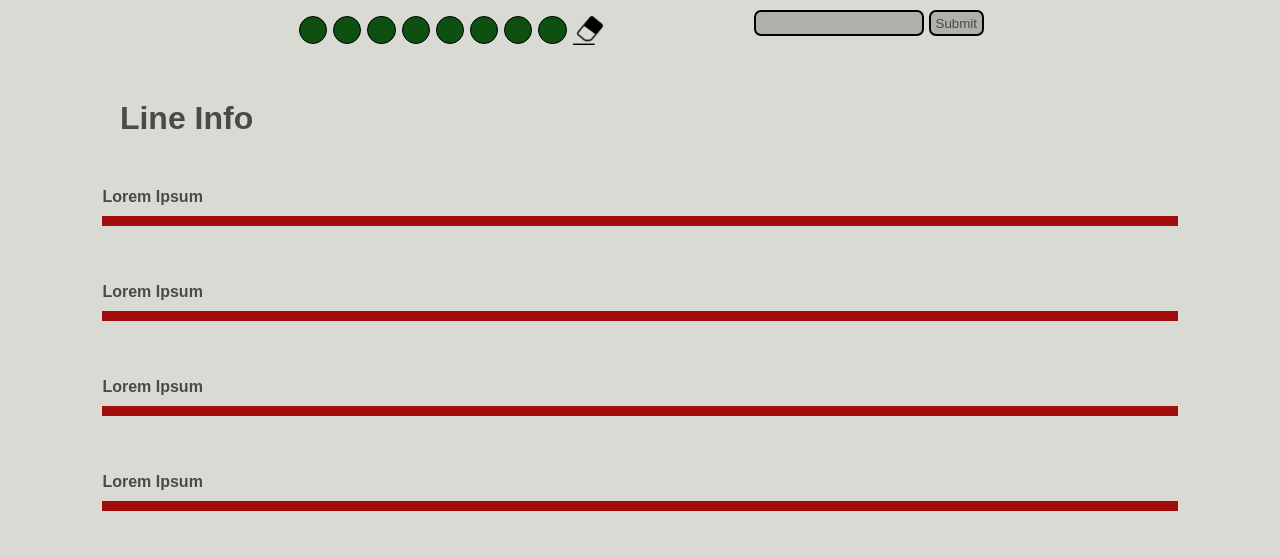
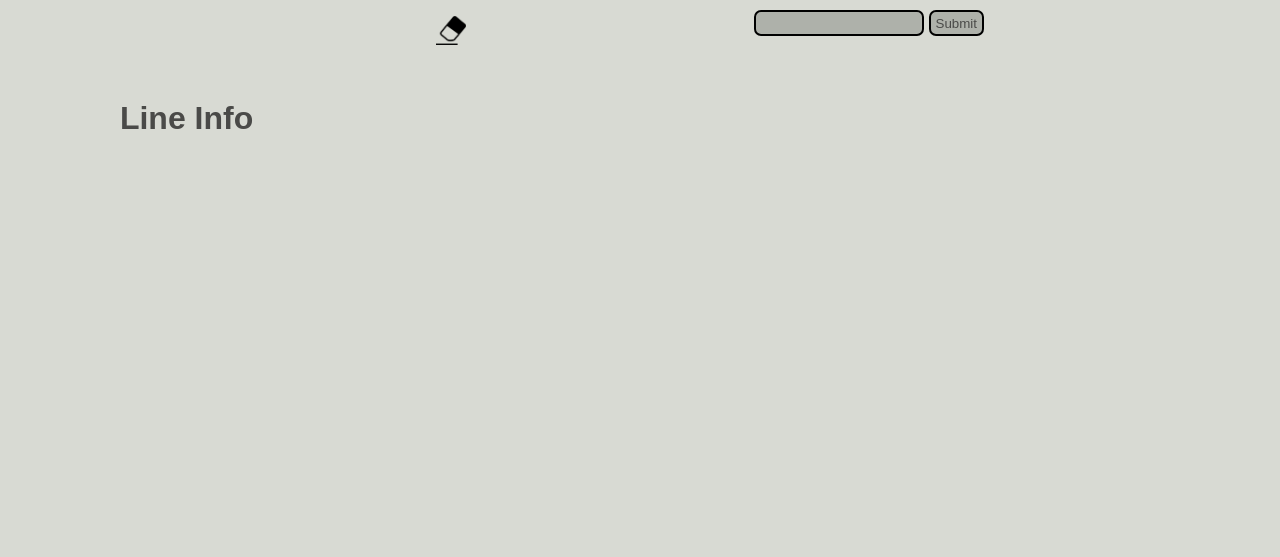
Before and after one commit to br3nd0g/Metro-Matcher, a Flask app: template templates/game.html in a window 1280 px wide. Shown: the part 623-1180 px from the top of the page. After the commit the page ends 752 px from the top, so only its background shows below. Run offline with Flask 2, Linux system fonts and the light colour scheme; the template is opened without the code that fills it: most values are stand-ins (such as "Sample title", 1, 10 or a date in 2020); some web fonts are replaced.

Commit message:
for reasons unknown...

```diff
--- a/static/css/style.css
+++ b/static/css/style.css
@@ -215,7 +215,6 @@ header>a{
     width: 30px;
     aspect-ratio: 1;
     border-radius:50%;
-    background-color: rgb(14, 80, 18);
     border: 1px solid black;
 }
 
@@ -282,7 +281,6 @@ header>a{
 .actualLine{
     height: 10px;
     width: 100%;
-    background-color: rgb(163, 12, 12);
 }
 
 /*leaderboard page css*/
--- a/static/js/showLines.js
+++ b/static/js/showLines.js
@@ -1,3 +1,19 @@
+const coloursArea = document.getElementById("colours")
+const linesArea = document.getElementById("linesInfo")
+
 jsonString = linesFromFlask;
 const linesObj = JSON.parse(jsonString)
-alert(linesObj)
+console.log(linesObj)
+
+for(let line of linesObj){
+    let colourHtml = `<div style="background-color: ${line.colour}"></div>`
+
+    coloursArea.insertAdjacentHTML('afterbegin', colourHtml)
+
+    let lineHtml = `<div class="metroLine">
+        <h4 class="metroName">${line.name}</h4>
+        <div class="actualLine" style="background-color: ${line.colour}"></div>
+    </div>`
+
+    linesArea.insertAdjacentHTML('beforeend', lineHtml)
+}
--- a/templates/game.html
+++ b/templates/game.html
@@ -29,14 +29,6 @@
             <div id="toolbar">
 
                 <div id="colours">
-                    <div></div>
-                    <div></div>
-                    <div></div>
-                    <div></div>
-                    <div></div>
-                    <div></div>
-                    <div></div>
-                    <div></div>
                     <img src="../static/images/erase.png">
                 </div>
 
@@ -51,26 +43,6 @@
 
                 <h1>Line Info</h1>
 
-                <div class="metroLine">
-                    <h4 class="metroName">Lorem Ipsum</h4>
-                    <div class="actualLine"></div>
-                </div>
-
-                <div class="metroLine">
-                    <h4 class="metroName">Lorem Ipsum</h4>
-                    <div class="actualLine"></div>
-                </div>
-
-                <div class="metroLine">
-                    <h4 class="metroName">Lorem Ipsum</h4>
-                    <div class="actualLine"></div>
-                </div>
-
-                <div class="metroLine">
-                    <h4 class="metroName">Lorem Ipsum</h4>
-                    <div class="actualLine"></div>
-                </div>
-
             </div>
         </div>
 
```
